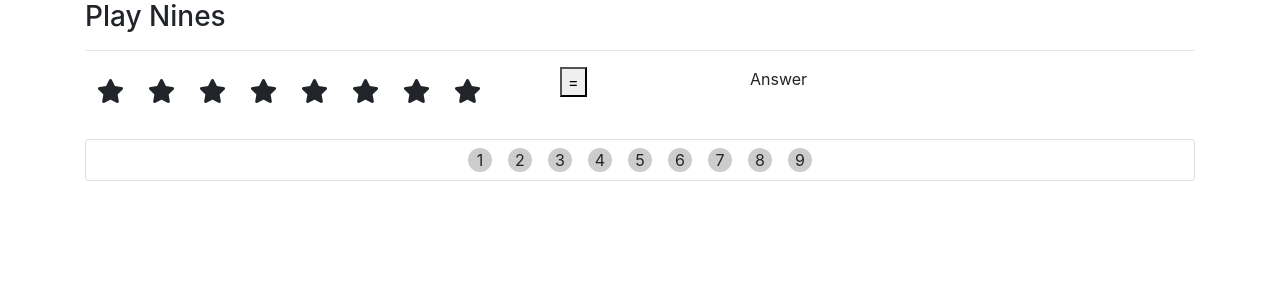
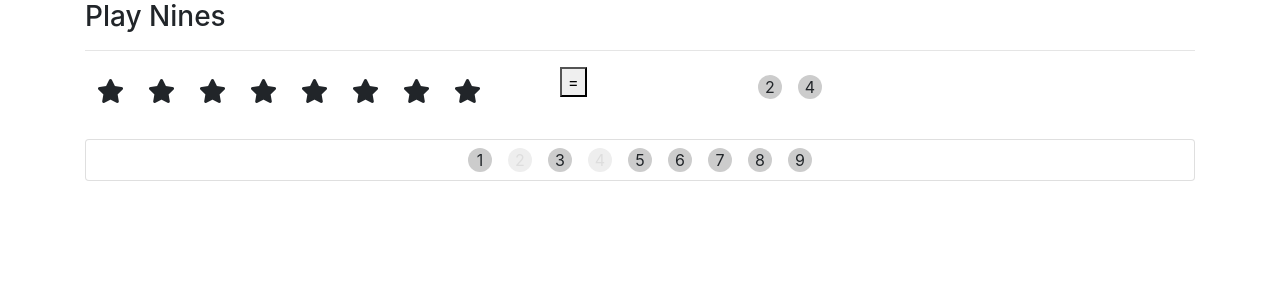
Before and after one commit to AdamBilinski/NineGame, a React app: page / in a window 1280 px wide. Shown: the top 300 px of the page. Built offline with nearby package versions, Linux system fonts and the light colour scheme.

Commit message:
added state to hold the selectedNumbers

```diff
--- a/src/Answer.js
+++ b/src/Answer.js
@@ -3,7 +3,9 @@ import React from "react";
 const Answer = (props) => {
     return(
         <div className="col-5">
-            Answer
+            {props.selectedNumbers.map((number, i) =>
+                <span key={i}>{number}</span>
+            )}
         </div>
     )
 }
--- a/src/Game.js
+++ b/src/Game.js
@@ -5,6 +5,9 @@ import Answer from "./Answer"
 import Numbers from "./Numbers"
 
 export default class Game extends React.Component {
+    state = {
+        selectedNumbers : [2, 4]
+    }
     render() {
         return (
             <div className="container">
@@ -13,10 +16,10 @@ export default class Game extends React.Component {
                 <div className="row">
                     <Stars />
                     <Button />
-                    <Answer />
+                    <Answer selectedNumbers={this.state.selectedNumbers}/>
                 </div>
                 <br />
-                <Numbers />
+                <Numbers selectedNumbers={this.state.selectedNumbers}/>
             </div>
         )
     }
--- a/src/Numbers.js
+++ b/src/Numbers.js
@@ -2,11 +2,16 @@ import React from "react";
 import _ from "lodash";
 
 const Numbers = (props) => {
+    const numberClassName = (number) =>{
+        if(props.selectedNumbers.indexOf(number) > -1){
+            return "selected";
+        }
+    }
     return (
         <div className="card text-center">
             <div>
                 {Numbers.list.map((number, i) =>
-                    <span key={i}>{number}</span>
+                    <span key={i} className={numberClassName(number)}>{number}</span>
                 )}
 
             </div>
```
Also changed, not shown: 1 other file (tests, documents, lock files or other folders).
